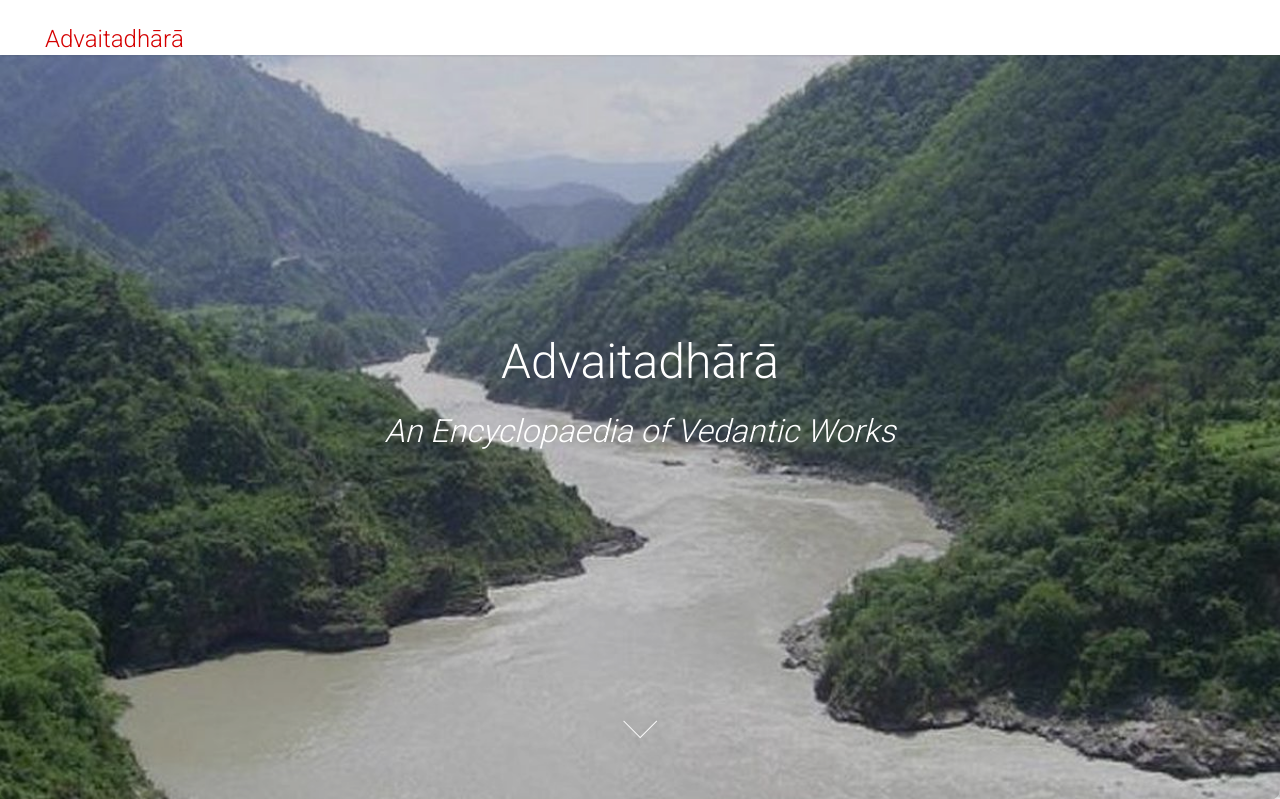
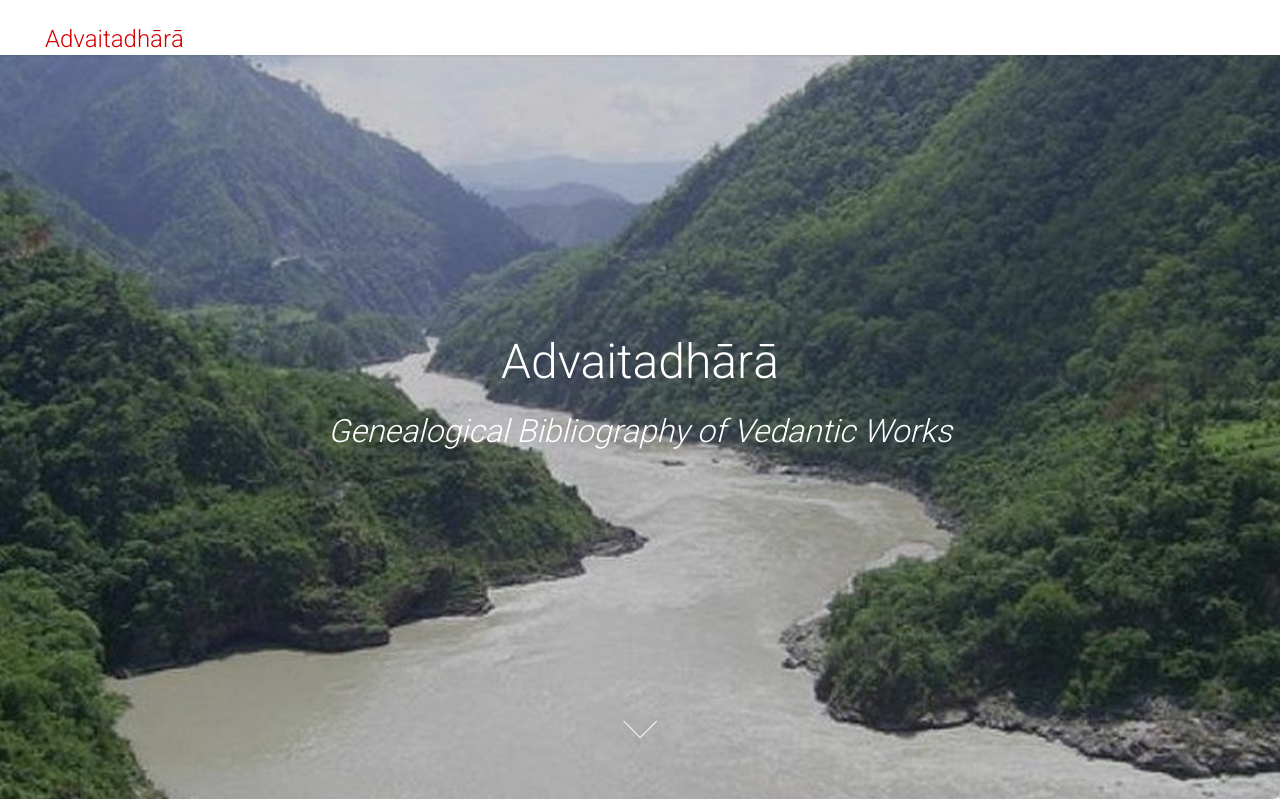
Before and after one commit to SrirangaDigital/advaita-literature, a PHP site: the page made by application/views/flat/1-Home/index.php in a window 1280 px wide. Shown: the top 799 px of the page. Run offline with PHP 8.4, Linux system fonts and the light colour scheme; the template is opened without the code that fills it, so the values that code supplies are empty; a stand-in replaces the project's code that opens the database connection; some libraries are stand-ins or nearby versions.

Commit message:
home page updates

```diff
--- a/application/views/flat/1-Home/index.php
+++ b/application/views/flat/1-Home/index.php
@@ -1,7 +1,7 @@
 <div class="container-fluid banner firstDiv">
     <div class="row justify-content-center overlay">
         <div class="col-md-12 align-self-center">
-            <h1>Advaitadhārā<br /><small>An Encyclopaedia of Vedantic Works</small></h1>
+            <h1>Advaitadhārā<br /><small>Genealogical Bibliography of Vedantic Works</small></h1>
         </div>
         <a class="homepage scrollMore goTo" data-destination="#wordOfTheDay"><span></span>&nbsp;</a>
     </div>
```
